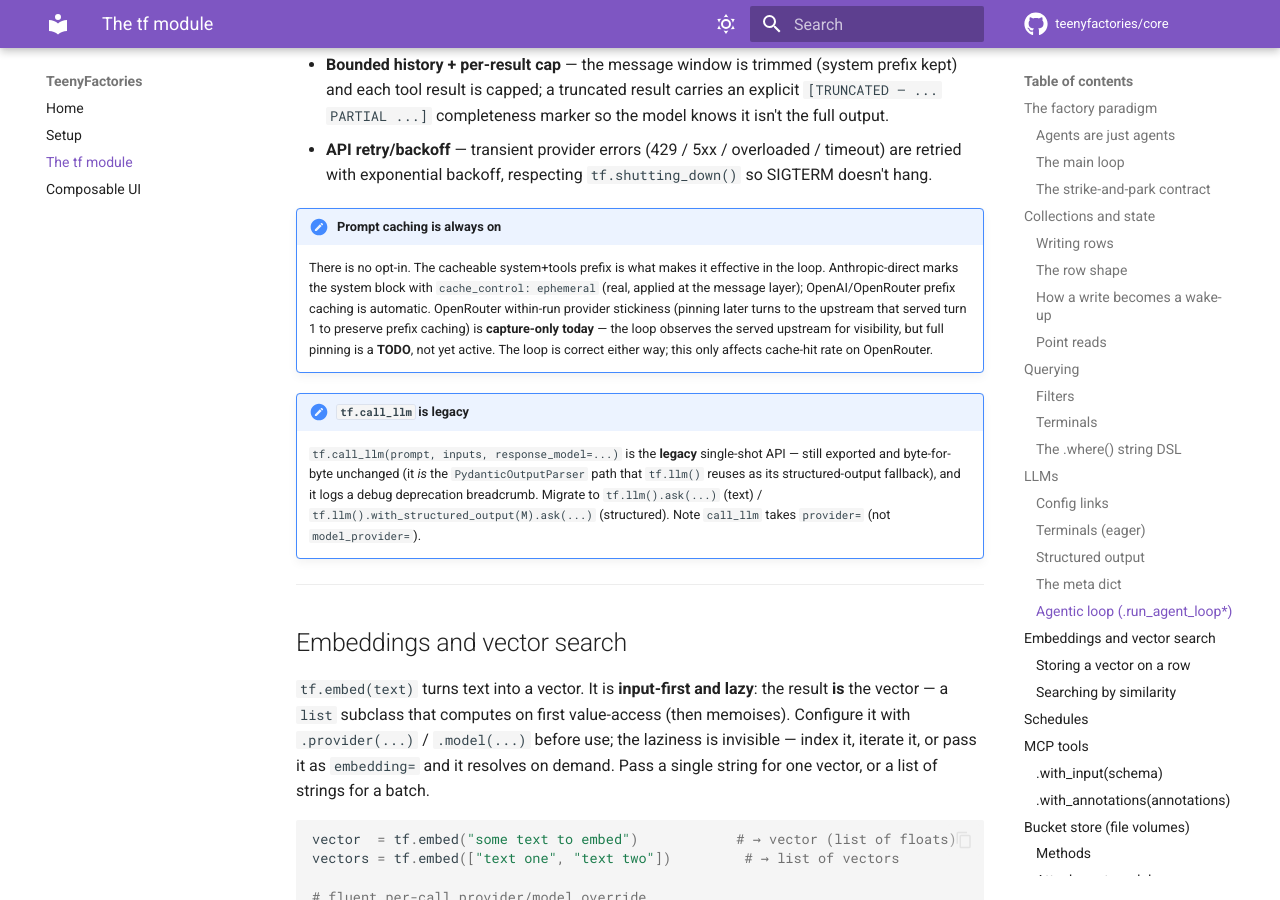
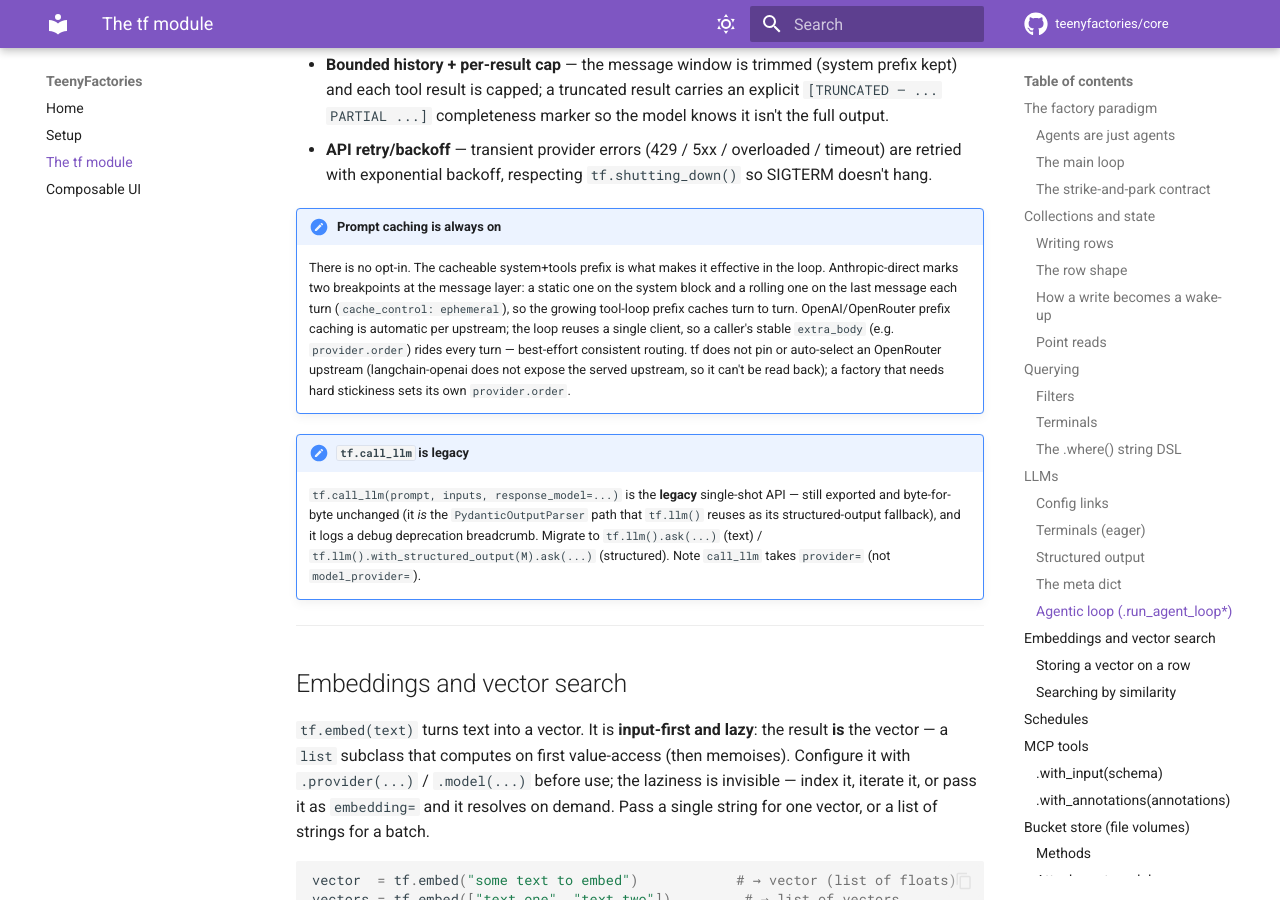
Before and after one commit to teenyfactories/core, an MkDocs documentation site: the page built from docs/tf-module.md, in a window 1280 px wide and 900 px high, scrolled down 11306 px. Built offline with MkDocs 1.6.1 and Material for MkDocs 9.7.7, drawn with Linux system fonts in a browser that asks for light colours; comment, search, counter and statistics services are not loaded.

Commit message:
llm: rolling prompt caching in the agentic loop + doc sync
Replace within-run OpenRouter StickyPin (observe-only, never pinned) with a
simpler, effective model:

- Anthropic-direct: add a *rolling* cache_control breakpoint on the last
  message each turn (mark_cache_tail) alongside the static system-block one, so
  the growing tool-loop prefix bills as cache_read on turn >=2. Stamped on a
  shallow copy so the persistent history stays marker-free.
- OpenRouter/OpenAI-compatible: reuse ONE bound client every turn so a caller's
  stable extra_body (e.g. provider.order) rides each request unchanged -
  best-effort consistent routing. tf no longer tries to auto-pin (langchain
  strips the served upstream anyway); StickyPin removed.
- History trim now uses high/low watermarks (trim only past 60 msgs, down to
  40, then hold) so the cached prefix stays byte-stable between rare trims;
  drop leading orphaned ToolMessages to avoid Anthropic 400s. Tool results
  json.dumps(sort_keys=True) so key order can't shift the cached prefix.

Docs (tf-module.md, tf/ui reference prose) updated to match; composable-ui
pitch voice trimmed to neutral reference prose.

```diff
--- a/docs/tf-module.md
+++ b/docs/tf-module.md
@@ -507,14 +507,15 @@ reflects the last turn's provider value.
 
 !!! note "Prompt caching is always on"
     There is no opt-in. The cacheable system+tools prefix is what makes it
-    effective in the loop. Anthropic-direct marks the system block with
-    `cache_control: ephemeral` (real, applied at the message layer);
-    OpenAI/OpenRouter prefix caching is automatic. OpenRouter within-run
-    provider stickiness (pinning later turns to the upstream that served turn 1
-    to preserve prefix caching) is **capture-only today** — the loop observes
-    the served upstream for visibility, but full pinning is a **TODO**, not yet
-    active. The loop is correct either way; this only affects cache-hit rate
-    on OpenRouter.
+    effective in the loop. Anthropic-direct marks two breakpoints at the message
+    layer: a static one on the system block and a rolling one on the last message
+    each turn (`cache_control: ephemeral`), so the growing tool-loop prefix caches
+    turn to turn. OpenAI/OpenRouter prefix caching is automatic per upstream; the
+    loop reuses a single client, so a caller's stable `extra_body` (e.g.
+    `provider.order`) rides every turn — best-effort consistent routing. tf does
+    not pin or auto-select an OpenRouter upstream (langchain-openai does not expose
+    the served upstream, so it can't be read back); a factory that needs hard
+    stickiness sets its own `provider.order`.
 
 !!! note "`tf.call_llm` is legacy"
     `tf.call_llm(prompt, inputs, response_model=...)` is the **legacy**
```
Also changed, not shown: docs/composable-ui.md (+7 -8 lines), 2 other files.
